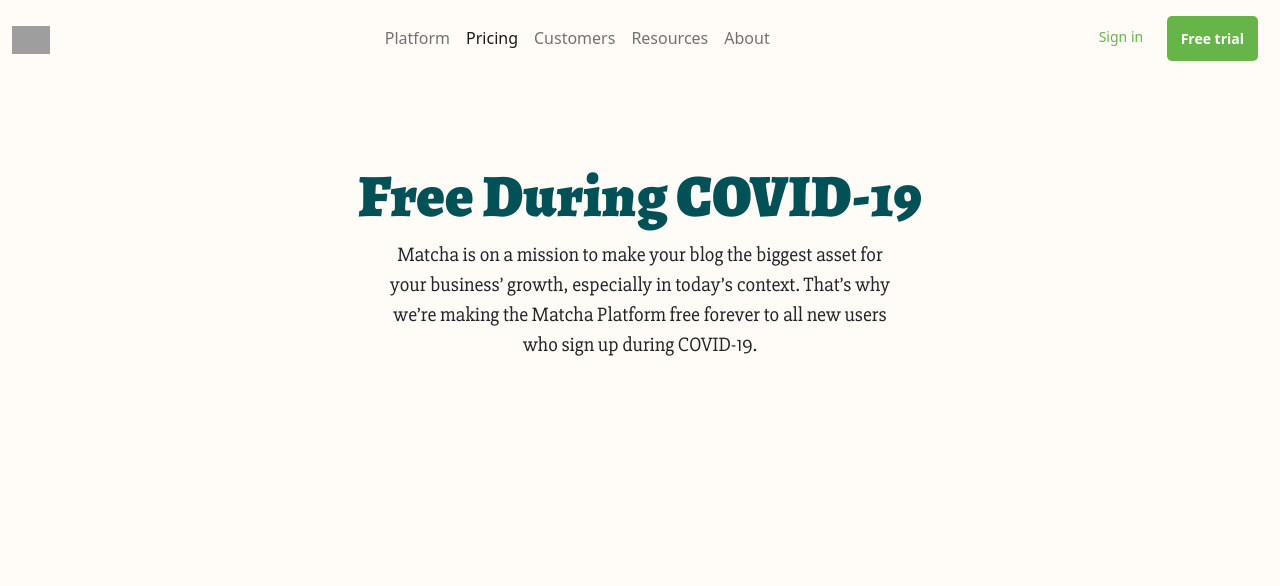
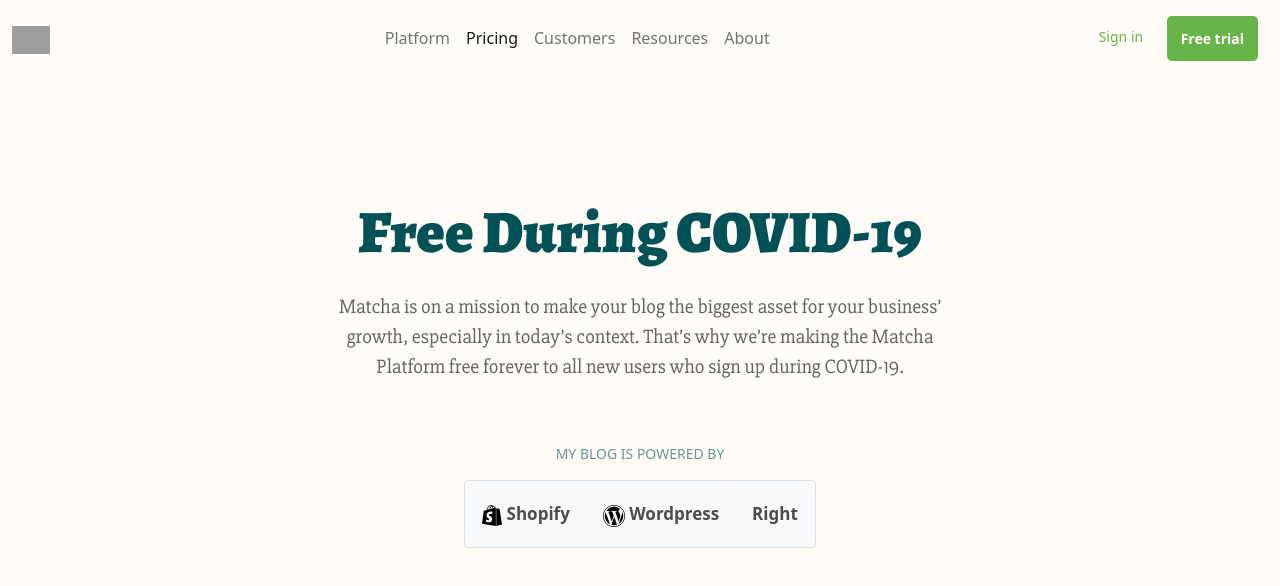
Before and after one commit to albbeltran/Santander-Frontend-2022, a website: page pricing.html in a window 1280 px wide. Drawn offline with nearby package versions, Linux system fonts and the light colour scheme; grey boxes are pictures that could not be loaded.

Commit message:
added powered by icons

```diff
--- a/pricing.css
+++ b/pricing.css
@@ -113,7 +113,7 @@
 }
 
 .header {
-    margin-top: 10em;
+    margin-top: 12.25rem;
 }
 
 .header .title {
@@ -128,6 +128,20 @@
     display: inline-block;
     font-family: 'Slabo 27px', serif;
     font-size: 20px;
-    width: 40%;
+    width: 50%;
     text-align: center;
+    opacity: 0.70;
 }
+
+.btn-light {
+    color: #4c4c4c;
+    background-color: #f8f9fa;
+}
+
+.platforms h5 {
+    font-size: 14px;
+    margin-bottom: 1.25em;
+    color: #025157;
+    font-weight: 500;
+    opacity: 0.6;
+}
--- a/pricing.html
+++ b/pricing.html
@@ -18,8 +18,9 @@
             <a class="navbar-brand logo" href="#">
                 <img src="https://getmatcha.com/wp-content/uploads/2020/01/Icon-green.png" alt="logo" title="logo">
             </a>
-            <button class="navbar-toggler" type="button" data-bs-toggle="collapse" data-bs-target="#navbarSupportedContent"
-            aria-controls="navbarSupportedContent" aria-expanded="false" aria-label="Toggle navigation">
+            <button class="navbar-toggler" type="button" data-bs-toggle="collapse"
+                data-bs-target="#navbarSupportedContent" aria-controls="navbarSupportedContent" aria-expanded="false"
+                aria-label="Toggle navigation">
                 <span class="navbar-toggler-icon"></span>
             </button>
             <div class="collapse navbar-collapse" id="navbarSupportedContent">
@@ -52,7 +53,7 @@
 
     <main class="header">
         <article>
-            <h1 class="title">Free During COVID-19</h1>
+            <h1 class="title mb-4">Free During COVID-19</h1>
             <p class="text">
                 Matcha is on a mission to make your blog the biggest asset for your
                 business’ growth, especially in today’s context. That’s why we’re
@@ -60,11 +61,24 @@
                 during COVID-19.
             </p>
         </article>
+        <div class="platforms mt-5">
+            <h5>MY BLOG IS POWERED BY</h5>
+            <div class="btn-group border rounded" role="group" aria-label="Basic example">
+                <button type="button" class="btn btn-light">
+                    <img src="./icons/shopify.svg" alt="Shopify icono">
+                    Shopify
+                </button>
+                <button type="button" class="btn btn-light">
+                    <img src="./icons/wordpress.svg" alt="Wordpress icon">
+                    Wordpress
+                </button>
+                <button type="button" class="btn btn-light">Right</button>
+            </div>
+        </div>
     </main>
 
     <script src="https://cdn.jsdelivr.net/npm/bootstrap@5.1.3/dist/js/bootstrap.bundle.min.js"
-        integrity="sha384-ka7Sk0Gln4gmtz2MlQnikT1wXgYsOg+OMhuP+IlRH9sENBO0LRn5q+8nbTov4+1p"
-        crossorigin="anonymous">
+        integrity="sha384-ka7Sk0Gln4gmtz2MlQnikT1wXgYsOg+OMhuP+IlRH9sENBO0LRn5q+8nbTov4+1p" crossorigin="anonymous">
         </script>
 </body>
 
```
Also changed, not shown: icons/shopify.svg (added), icons/wordpress.svg (added). Lines whose indentation alone changed are shown as unchanged.
